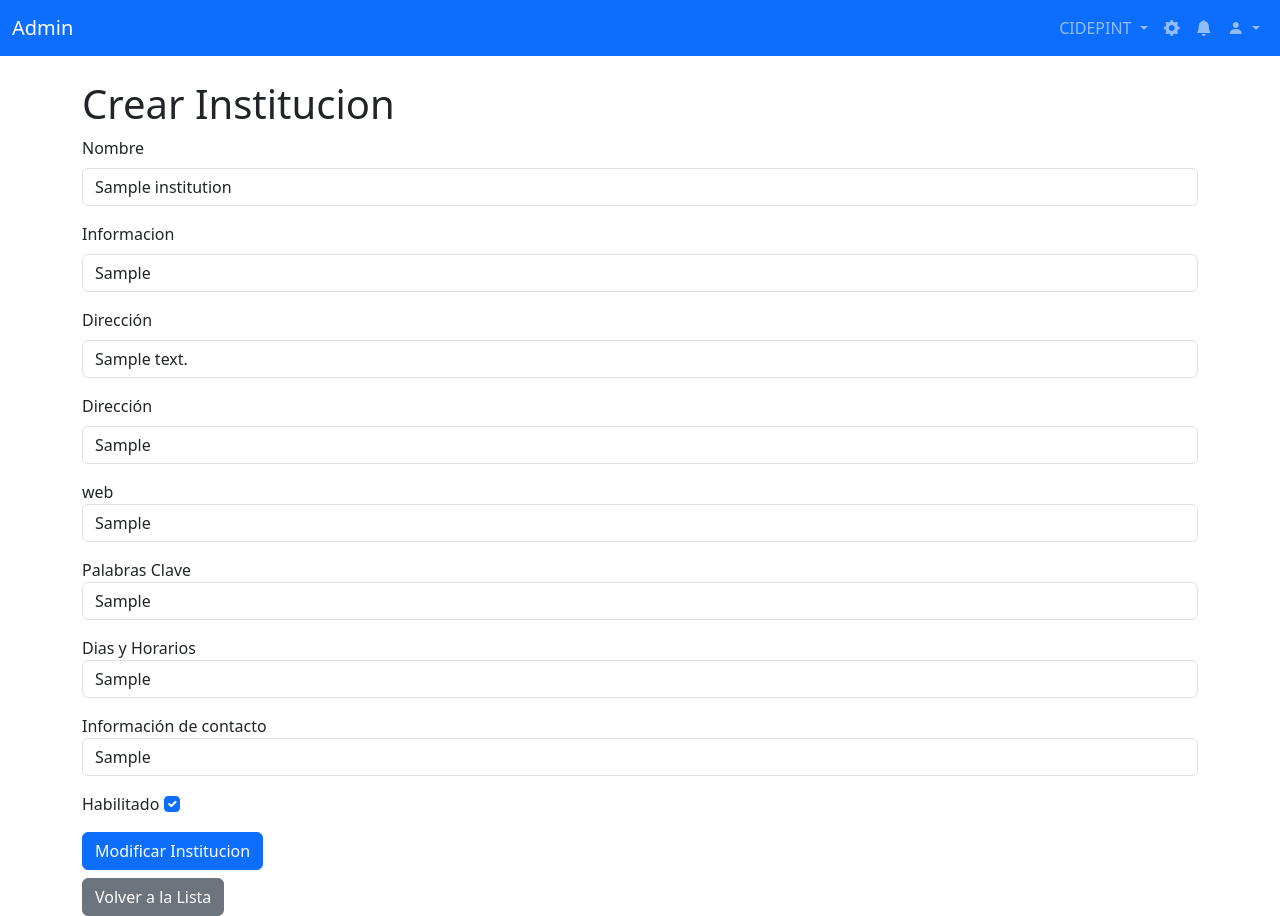
After one commit to franciscodenis/ProyectoVueFlask, a Flask app: page /consultas_instituciones/update/1 in a window 1280 px wide. The commit adds this page. Run offline with Flask 3, Linux system fonts and the light colour scheme; tables that the repository leaves empty hold one stand-in row (values such as "Sample post").

Commit message:
Actualización del CRUD de instituciones, modificaciones en el seeds,

```diff
--- a/admin/src/core/institutions/__init__.py
+++ b/admin/src/core/institutions/__init__.py
@@ -7,25 +7,62 @@ def list_institutions():
     return institution
 
 
-def create_institution(**kwargs):
-    ##hash = bcrypt.generate_password_hash(kwargs["password"].encode("utf-8"))
-    ##kwargs.update(password=hash.decode("utf-8"))
-    institution = Institution(**kwargs)
-    db.session.add(institution)
-    db.session.commit()
-
-    return institution
-
-"""
-def find_user_by_email(email):
-    return User.query.filter_by(email=email).first()
+def create_institution(new_data):
+    """
+    Permite crear un servicio
+    """
+    try:
+        institution = Institution(**new_data)
+        db.session.add(institution)
+        db.session.commit()
+        return institution
+    except Exception as e:
+        print(f"Error al crear el servicio: {str(e)}")
+        return None
 
 
-def check_user(email, password):
-    user = find_user_by_email(email)
+def get_institution_by_id(institution_id):
+    """
+    Permite obtener un servicio por id
+    """
+    return Institution.query.get(institution_id)
 
-    if user and bcrypt.check_password_hash(user.password, password.encode("utf-8")):
-        return user
-    else:
+def update_institution(institution_id, new_data):
+    """
+    Permite actualizar un servicio
+    """
+    try:
+        institution = Institution.query.get(institution_id)
+        if institution:
+            institution.name = new_data['name']
+            institution.information = new_data['information']
+            institution.address = new_data['address']
+            institution.location = new_data['location']
+            institution.web = new_data['web']
+            institution.keywords = new_data['keywords']
+            institution.opening_hours = new_data['opening_hours']
+            institution.contact = new_data['contact']
+            institution.has_authorization = new_data['has_authorization']
+
+            db.session.add(institution)
+            db.session.commit()
+            return institution
+        else:
+            print("Institucion no encontrada.")
+            return None
+    except Exception as e:
+        print(f"Error al actualizar la institucion: {str(e)}")
         return None
-"""
+
+def delete_institution(institution_id):
+    """
+    Permite eliminar un servicio
+    """
+    try:
+        institution = Institution.query.get(institution_id)
+        db.session.delete(institution)
+        db.session.commit()
+        return True
+    except Exception as e:
+        print(f"Error al eliminar el servicio: {str(e)}")
+        return None
--- a/admin/src/core/seeds.py
+++ b/admin/src/core/seeds.py
@@ -20,14 +20,14 @@ def run():
         first_name="System",
         last_name="User"
     )
-
+    """
     servicio = services.create_service(
         name="Consulta de servicios",
         description="Permite consultar los servicios",
         keywords="servicios, consultas",
         service_type="ANALISIS",
         enabled=True
-    )
+    )"""
 
     institucion1 = institutions.create_institution(
     name="institucion1",
--- a/admin/src/web/config.py
+++ b/admin/src/web/config.py
@@ -15,6 +15,8 @@ class Config(object):
     SQLALCHEMY_TRACK_MODIFICATIONS = True
     SQLALCHEMY_DATABASE_URI = (
         f"postgresql://{DB_USER}:{DB_PASS}@{DB_HOST}:{DB_PORT}/{DB_NAME}"
+        ##f"postgresql://postgres:abc123@localhost:5432/grupo32"
+
     )
 
 
--- a/admin/src/web/controllers/institutions.py
+++ b/admin/src/web/controllers/institutions.py
@@ -1,31 +1,109 @@
-from flask import render_template
+from flask import render_template, flash, redirect, url_for
 from src.core import institutions
 from flask import Blueprint
-##from src.web.templates.instituciones import index
+from src.web.forms import InstitutionForm
+
 
 instituciones_bp = Blueprint("institutions", __name__, url_prefix="/consultas_instituciones")
 
 @instituciones_bp.get("/")
-def index():
+def institution_index():
+    """
+    Permite accede al index(listado) del módulo de instituciones
+    """
     instituciones = institutions.list_institutions()
-    print(instituciones)
     return render_template("instituciones/index.html",instituciones=instituciones)
 
-def show():
+def institution_show():
     pass
 
 
-def new():
+def institution_new():
     pass
 
+@instituciones_bp.route('/create', methods=['GET', 'POST'])
+def institution_create():
+    """
+    Permite crear un servicio
+    """
+    form = InstitutionForm()
+    if form.validate_on_submit():
+        # Procesa los datos del formulario y crea la institucion en la base de datos
+        new_data = {
+            'name':form.name.data,
+            'address':form.address.data,
+            'information':form.information.data,
+            'location':form.location.data,
+            'web':form.web.data,
+            'keywords':form.keywords.data,
+            'opening_hours':form.opening_hours.data,
+            'contact':form.contact.data,
+            'has_authorization':form.has_authorization.data
+        }
 
-def create():
-    pass
+        result = institutions.create_institution(new_data)
+
+        if result:
+            flash('La institución se ha creado correctamente.', 'flash-message-success')
+            return redirect(url_for('institutions.institution_index'))
+        else:
+            flash('Hubo un error al crear la institución.', 'flash-mmesage-error')
+
+    return render_template('instituciones/create_institution.html', form=form)
 
 
-def edit():
-    pass
+@instituciones_bp.route('/update/<int:institution_id>', methods=['GET', 'POST'])
+def institution_update(institution_id):
+    """
+    Permite actualizar una institucion por nombre
+    """
+    institucion_actual = institutions.get_institution_by_id(institution_id)
+    form = InstitutionForm(obj=institucion_actual)
+
+    if form.validate_on_submit():
+
+        # Procesa los datos del formulario y actualiza el servicio en la base de datos
+        new_data = {
+            'name':form.name.data,
+            'address':form.address.data,
+            'information':form.information.data,
+            'location':form.location.data,
+            'web':form.web.data,
+            'keywords':form.keywords.data,
+            'opening_hours':form.opening_hours.data,
+            'contact':form.contact.data,
+            'has_authorization':form.has_authorization.data
+        }
+
+        print(new_data)
+
+        result = institutions.update_institution(institution_id, new_data)
+
+        if result:
+            flash('La institucion se ha actualizado correctamente.', 'flash-message-success')
+            return redirect(url_for('institutions.institution_index'))
+        else:
+            flash('Hubo un error al actualizar la institucion.', 'flash-mmesage-error')
+    else :
+        print(form.errors)
+
+    return render_template('instituciones/update_institution.html', form=form, institucion=institucion_actual)
 
 
-def delete():
-    pass
+
+@instituciones_bp.route('/destroy/<int:institution_id>', methods=['GET'])
+def institution_delete(institution_id):
+    """
+    Permite eliminar una institucion por nombre
+    """
+    institution_a_eliminar = institutions.get_institution_by_id(institution_id)
+    if institution_a_eliminar:
+        resultado = institutions.delete_institution(institution_id)
+        if resultado:
+            flash('El institution se ha eliminado correctamente.', 'flash-message-success')
+        else:
+            flash('Hubo un error al eliminar el institution.', 'flash-mmesage-error')
+    else:
+        flash('El institution no se encontró.', 'flash-mmesage-error')
+
+    return redirect(url_for('institutions.institution_index'))
--- a/admin/src/web/forms.py
+++ b/admin/src/web/forms.py
@@ -10,3 +10,16 @@ class ServiceForm(FlaskForm):
     enabled = BooleanField('Habilitado', default=True)
     submit = SubmitField('Crear Servicio')
     service_id = HiddenField('service_id')
+
+class InstitutionForm(FlaskForm):
+    name = StringField('Nombre', validators=[DataRequired()])
+    information = StringField('Informacion', validators=[DataRequired()])
+    address = StringField('Dirección', validators=[DataRequired()])
+    location = StringField('Dirección', validators=[DataRequired()])
+    web = StringField('web', validators=[DataRequired()])
+    keywords = StringField('Palabras Clave', validators=[DataRequired()])
+    opening_hours = StringField('Dias y Horarios', validators=[DataRequired()])
+    contact = StringField('Información de contacto', validators=[DataRequired()])
+    has_authorization = BooleanField('Habilitado', default=True)
+    submit = SubmitField('Crear Institucion')
+    institution_id = HiddenField('institution_id')
--- a/admin/src/web/templates/home.html
+++ b/admin/src/web/templates/home.html
@@ -8,7 +8,7 @@
 <p>Grupo 32</p>
 {% if is_authenticated(session) %}
     <a href="{{ url_for('users.index') }}" class="link">Usuarios</a>
-    <a href="{{ url_for('institutions.index')}}" class="link">Instituciones</a>
+    <a href="{{ url_for('institutions.institution_index')}}" class="link">Instituciones</a>
     <a href="{{ url_for('servicios.service_index')}}" class="link">Servicios</a>
     <a href="{{ url_for('auth.logout') }}" class="link">Cerrar sesión</a>
 {% else %}
--- /dev/null
+++ b/admin/src/web/templates/instituciones/update_institution.html
@@ -0,0 +1,51 @@
+{% extends "layout.html" %}
+
+{% block title %}Crear Institucion{% endblock %}
+
+{% block content %}
+<div class="container mt-4">
+    <h1>Crear Institucion</h1>
+    <form method="post">
+        {{ form.hidden_tag() }}
+        <div class="mb-3">
+            {{ form.name.label(class="form-label") }}
+            {{ form.name(class="form-control") }}
+        </div>
+        <div class="mb-3">
+            {{ form.information.label(class="form-label") }}
+            {{ form.information(class="form-control") }}
+        </div>
+        <div class="mb-3">
+            {{ form.address.label(class="form-label") }}
+            {{ form.address(class="form-control") }}
+        </div>
+        <div class="mb-3">
+            {{ form.location.label(class="form-label") }}
+            {{ form.location(class="form-control") }}
+        </div>
+        <div class="mb-3">
+            {{ form.web.label(class="form-check-label") }}
+            {{ form.web(class="form-control") }}
+        </div>
+        <div class="mb-3">
+            {{ form.keywords.label(class="form-check-label") }}
+            {{ form.keywords(class="form-control") }}
+        </div>
+        <div class="mb-3">
+            {{ form.opening_hours.label(class="form-check-label") }}
+            {{ form.opening_hours(class="form-control") }}
+        </div>
+        <div class="mb-3">
+            {{ form.contact.label(class="form-check-label") }}
+            {{ form.contact(class="form-control") }}
+        </div>
+        <div class="mb-3">
+            {{ form.has_authorization.label(class="form-check-label") }}
+            {{ form.has_authorization(class="form-check-input") }}
+        </div>
+        <button type="submit" class="btn btn-primary">Modificar Institucion</button>
+
+    </form>
+    <a href="{{ url_for('institutions.institution_index') }}" class="btn btn-secondary mt-2">Volver a la Lista</a>
+</div>
+{% endblock %}
```
Also changed, not shown: admin/src/web/templates/instituciones/create_institution.html (added, +50 -0 lines), admin/src/web/templates/instituciones/index.html (+15 -1 lines), admin/README.md.
